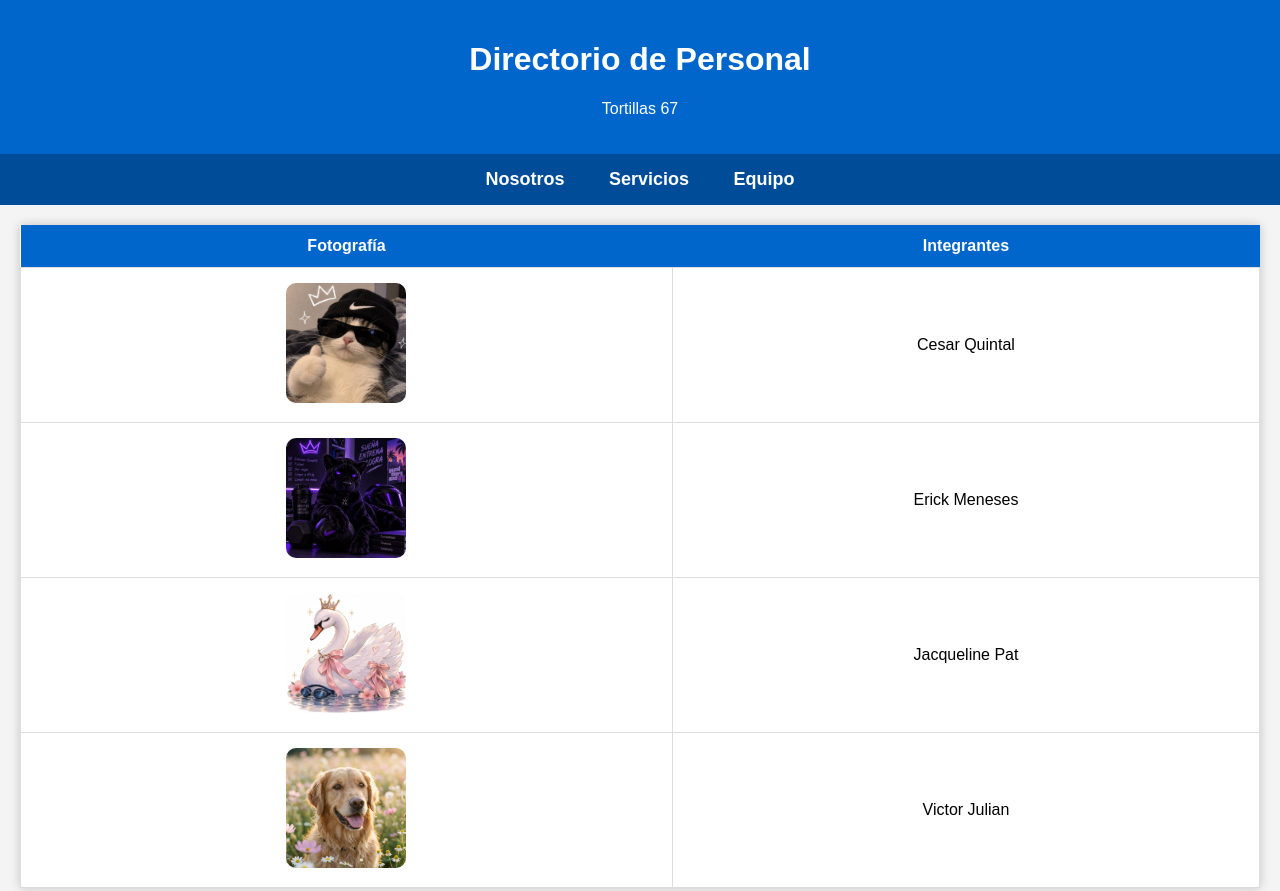
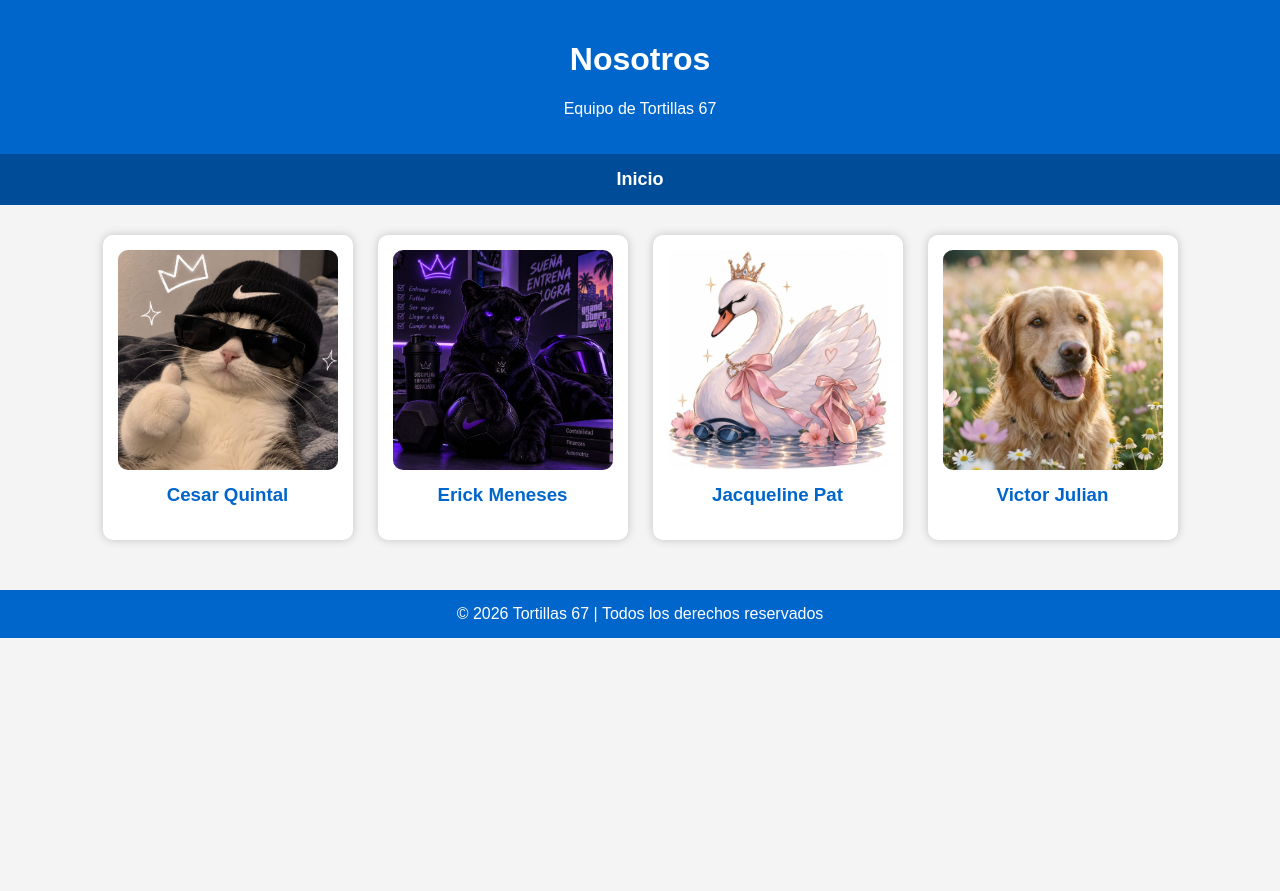
Before and after one commit to Tortillas67/Tortillas67.github.io, a plain HTML site: page index.html in a window 1280 px wide. Shown: the top 891 px of the page. After the commit the page ends 800 px from the top, so only its background shows below. Drawn offline with Linux system fonts and the light colour scheme.

Commit message:
Update index.html

```diff
--- a/index.html
+++ b/index.html
@@ -3,7 +3,7 @@
 <head>
 <meta charset="UTF-8">
 <meta name="viewport" content="width=device-width, initial-scale=1.0">
-<title>Directorio de Personal</title>
+<title>Nosotros - Tortillas 67</title>
 
 <style>
 body{
@@ -39,46 +39,34 @@ nav a:hover{
 }
 
 main{
- padding: 20px;
+    padding: 30px;
 }
 
-table{
- width: 100%;
- border-collapse: collapse;
- background-color: white;
- box-shadow: 0 0 10px rgba(0,0,0,0.2);
+.galeria{
+    display: flex;
+    flex-wrap: wrap;
+    justify-content: center;
+    gap: 25px;
 }
 
-th{
- background-color: #0066cc;
- color: white;
- padding: 12px;
-}
-
-th a{
- color: white;
- text-decoration: none;
-}
-
-th a:hover{
- color: #ffcc00;
-}
-
-td{
- border: 1px solid #ddd;
+.persona{
+    background: white;
     padding: 15px;
+    border-radius: 10px;
+    box-shadow: 0 0 10px rgba(0,0,0,0.2);
     text-align: center;
 }
 
-td img{
- width: 120px;
- height: 120px;
+.persona img{
+    width: 220px;
+    height: 220px;
     object-fit: cover;
     border-radius: 10px;
 }
 
-tr:hover{
- background-color: #f9f9f9;
+.persona h3{
+    margin-top: 10px;
+    color: #0066cc;
 }
 
 footer{
@@ -94,59 +82,39 @@ footer{
 <body>
 
 <header>
- <h1>Directorio de Personal</h1>
- <p>Tortillas 67</p>
+    <h1>Nosotros</h1>
+    <p>Equipo de Tortillas 67</p>
 </header>
 
 <nav>
- <a href="nosotros.html">Nosotros</a>
- <a href="servicios.html">Servicios</a>
- <a href="equipo.html">Equipo</a>
+    <a href="index.html">Inicio</a>
 </nav>
 
 <main>
 
-<table>
- <tr>
-  <th>Fotografía</th>
+<div class="galeria">
 
-  <!-- HIPERVÍNCULO (LINK) EN EL TÍTULO INTEGRANTES -->
-  <th>
-   <a href="https://tortillas67.github.io/Fotos%20de%20Tortillas67/" target="_blank">
-    Integrantes
-   </a>
-  </th>
- </tr>
+    <div class="persona">
+        <img src="https://tortillas67.github.io/Fotos%20de%20Tortillas67/Cesar%20Quintal.jpeg" alt="Cesar Quintal">
+        <h3>Cesar Quintal</h3>
+    </div>
 
- <tr>
-  <td>
-   <img src="https://tortillas67.github.io/Fotos%20de%20Tortillas67/Cesar%20Quintal.jpeg" alt="Cesar Quintal">
-  </td>
-  <td>Cesar Quintal</td>
- </tr>
+    <div class="persona">
+        <img src="https://tortillas67.github.io/Fotos%20de%20Tortillas67/Erick%20Meneses.jpeg" alt="Erick Meneses">
+        <h3>Erick Meneses</h3>
+    </div>
 
- <tr>
-  <td>
-   <img src="https://tortillas67.github.io/Fotos%20de%20Tortillas67/Erick%20Meneses.jpeg" alt="Erick Meneses">
-  </td>
-  <td>Erick Meneses</td>
- </tr>
+    <div class="persona">
+        <img src="https://tortillas67.github.io/Fotos%20de%20Tortillas67/Jacqueline%20Pat.jpeg" alt="Jacqueline Pat">
+        <h3>Jacqueline Pat</h3>
+    </div>
 
- <tr>
-  <td>
-   <img src="https://tortillas67.github.io/Fotos%20de%20Tortillas67/Jacqueline%20Pat.jpeg" alt="Jacqueline Pat">
-  </td>
-  <td>Jacqueline Pat</td>
- </tr>
+    <div class="persona">
+        <img src="https://tortillas67.github.io/Fotos%20de%20Tortillas67/Victor%20Julian.jpeg" alt="Victor Julian">
+        <h3>Victor Julian</h3>
+    </div>
 
- <tr>
-  <td>
-   <img src="https://tortillas67.github.io/Fotos%20de%20Tortillas67/Victor%20Julian.jpeg" alt="Victor Julian">
-  </td>
-  <td>Victor Julian</td>
- </tr>
-
-</table>
+</div>
 
 </main>
 
```
Lines whose indentation alone changed are shown as unchanged.
